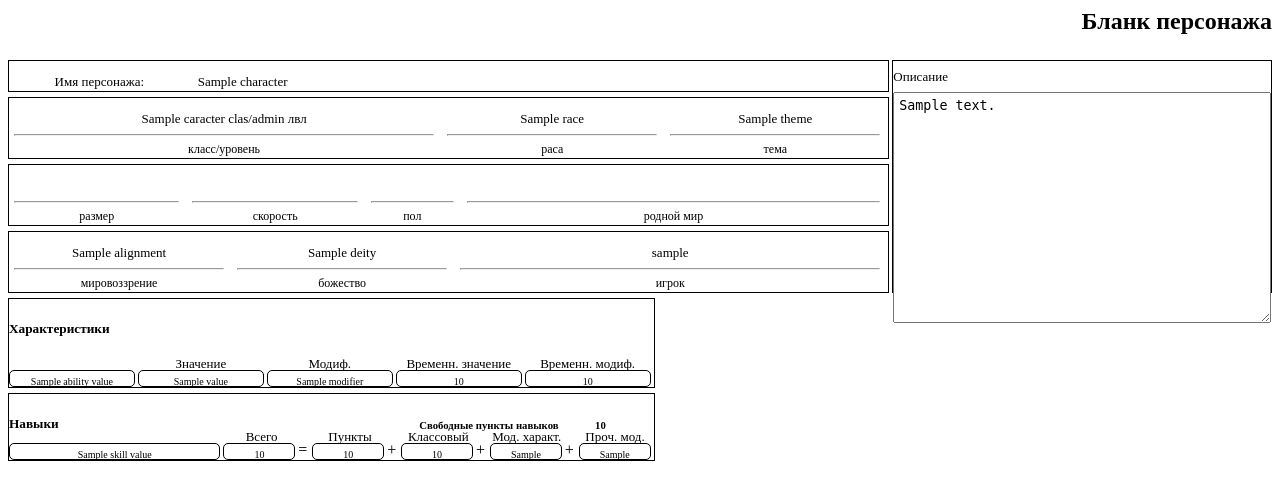
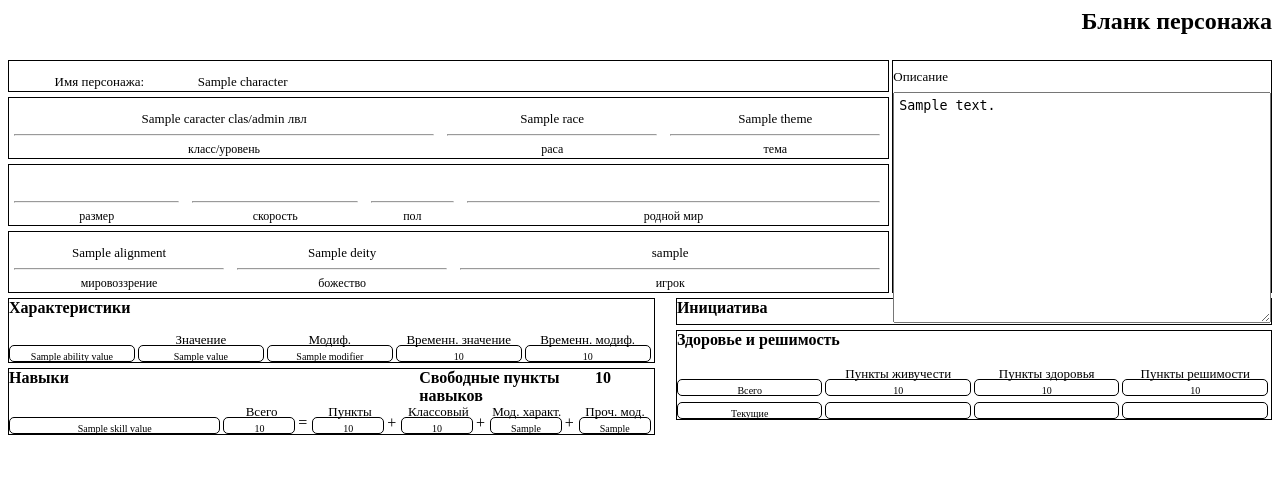
Before and after one commit to Skirgus/StarfinderMasterAssistant, a Python web app: template StarfinderBack/starfinder/templates/character/character_blank.html in a window 1280 px wide. Shown: the top 500 px of the page. Run offline with Jinja, Linux system fonts and the light colour scheme; the template is opened without the code that fills it: most values are stand-ins (such as "Sample title", 1, 10 or a date in 2020).

Commit message:
#28
-Добавлен блок с инициативой и здоровьем

```diff
--- a/StarfinderBack/starfinder/dto.py
+++ b/StarfinderBack/starfinder/dto.py
@@ -70,6 +70,7 @@
         self.resolve_points = character.resolve_points # пункты решимости
         self.initiative_modifiers = initiative_modifiers # прочие модификаторы инициативы
         self.total_initiative = character.get_ability(AbilityChoice.DEX.name).get_modifier() + self.initiative_modifiers #инициатива
+        self.dex_modifier = character.get_ability(AbilityChoice.DEX.name).get_modifier() # модификатор ловкости
         self.character_classes = character_classes #классы персонажа
         self.ability_values = ability_values #характеристики
         self.skill_values = skill_values #навыки
--- a/StarfinderBack/starfinder/templates/character/character_blank.html
+++ b/StarfinderBack/starfinder/templates/character/character_blank.html
@@ -40,7 +40,7 @@
             display: flex;
         }
         .abilityValue{
-            margin-top: 5px;
+            margin-top: 3px;
             display: flex
         }
         .abilityValueTitle{
@@ -55,13 +55,21 @@
             border: 1px solid black;
             border-radius: 5px;
             margin-right: 3px;
-            margin-top: 2px;
+            margin-top: 3px;
             height: 15px;
         }
-        .abilityContainer{
+        .leftContainer{
             margin-top: 5px;
             border: 1px solid black;
+            float: left;
             width: 51%;
+        }
+        .rightContainer{
+            margin-top: 5px;
+            margin-left: 5px;
+            border: 1px solid black;
+            width: 47%;
+            float: right;
         }
         .delimiter{
             width: 9.03;
@@ -146,9 +154,9 @@
             <textarea style ="padding:5px; width: 100%; height: 100%">{{character.description}}</textarea>
         </div>
     </div>
-    <div class="abilityContainer">
+    <div class="leftContainer">
         <div style= "height: 20px">
-            <h5>Характеристики</h5>
+            <b>Характеристики</b>
         </div>
         <div class="abilityValue">
             <div class="abilityValueTitle">
@@ -186,12 +194,74 @@
         </div>
         {% endfor %}
     </div>
-    <div class="abilityContainer">
+    <div class="rightContainer">
+        <div style="display:flex; height: 20px; margin-bottom: 5px">
+            <div style="flex:3"><b>Инициатива</b></div>
+            <div class="abilityValueItem">
+                <p class="abilityText">{{character.total_initiative}}</p>
+            </div>
+            <div class= "delimiter">=</div>
+            <div class="abilityValueItem">
+                <p class="abilityText">{{character.dex_modifier}}</p>
+            </div>
+            <div class= "delimiter">+</div>
+            <div class="abilityValueItem">
+                <p class="abilityText">{{character.initiative_modifiers}}</p>
+            </div>
+        </div>
+    </div>
+    <div class="rightContainer">
+        <div style="display:flex; height: 20px; margin-bottom: 5px">
+            <div style="flex:3"><b>Здоровье и решимость</b></div>
+        </div>
+        <div class="abilityValue">
+            <div class="abilityValueTitle">
+            </div>
+            <div class="abilityValueTitle">
+                <p class="mainText">Пункты живучести</p>
+            </div>
+            <div class="abilityValueTitle">
+                <p class="mainText">Пункты здоровья</p>
+            </div>
+            <div class="abilityValueTitle">
+                <p class="mainText">Пункты решимости</p>
+            </div>
+        </div>
+        <div class="abilityValue">
+            <div class="abilityValueItem">
+                <p class="abilityText">Всего</p>
+            </div>
+            <div class="abilityValueItem">
+                <p class="abilityText">{{character.stamina_points}}</p>
+            </div>
+            <div class="abilityValueItem">
+                <p class="abilityText">{{character.hit_points}}</p>
+            </div>
+            <div class="abilityValueItem">
+                <p class="abilityText">{{character.resolve_points}}</p>
+            </div>
+        </div>
+        <div class="abilityValue">
+            <div class="abilityValueItem">
+                <p class="abilityText">Текущие</p>
+            </div>
+            <div class="abilityValueItem">
+                <p class="abilityText"> </p>
+            </div>
+            <div class="abilityValueItem">
+                <p class="abilityText"> </p>
+            </div>
+            <div class="abilityValueItem">
+                <p class="abilityText"> </p>
+            </div>
+        </div>
+    </div>
+    <div class="leftContainer">
         <div>
             <div style="display:flex; height: 20px; margin-bottom: 5px">
-                <div style="flex:7"><h5>Навыки</h5></div>
-                <div style ="flex:3"><h6>Свободные пункты навыков</h6></div>
-                <div style ="flex:1;"><h6>{{character.skill_points_pool}}</h6></div>
+                <div style="flex:7"><b>Навыки</b></div>
+                <div style ="flex:3"><b>Свободные пункты навыков</b></div>
+                <div style ="flex:1;"><b>{{character.skill_points_pool}}</b></div>
             </div>
         </div>
         <div class="abilityValue">
```
